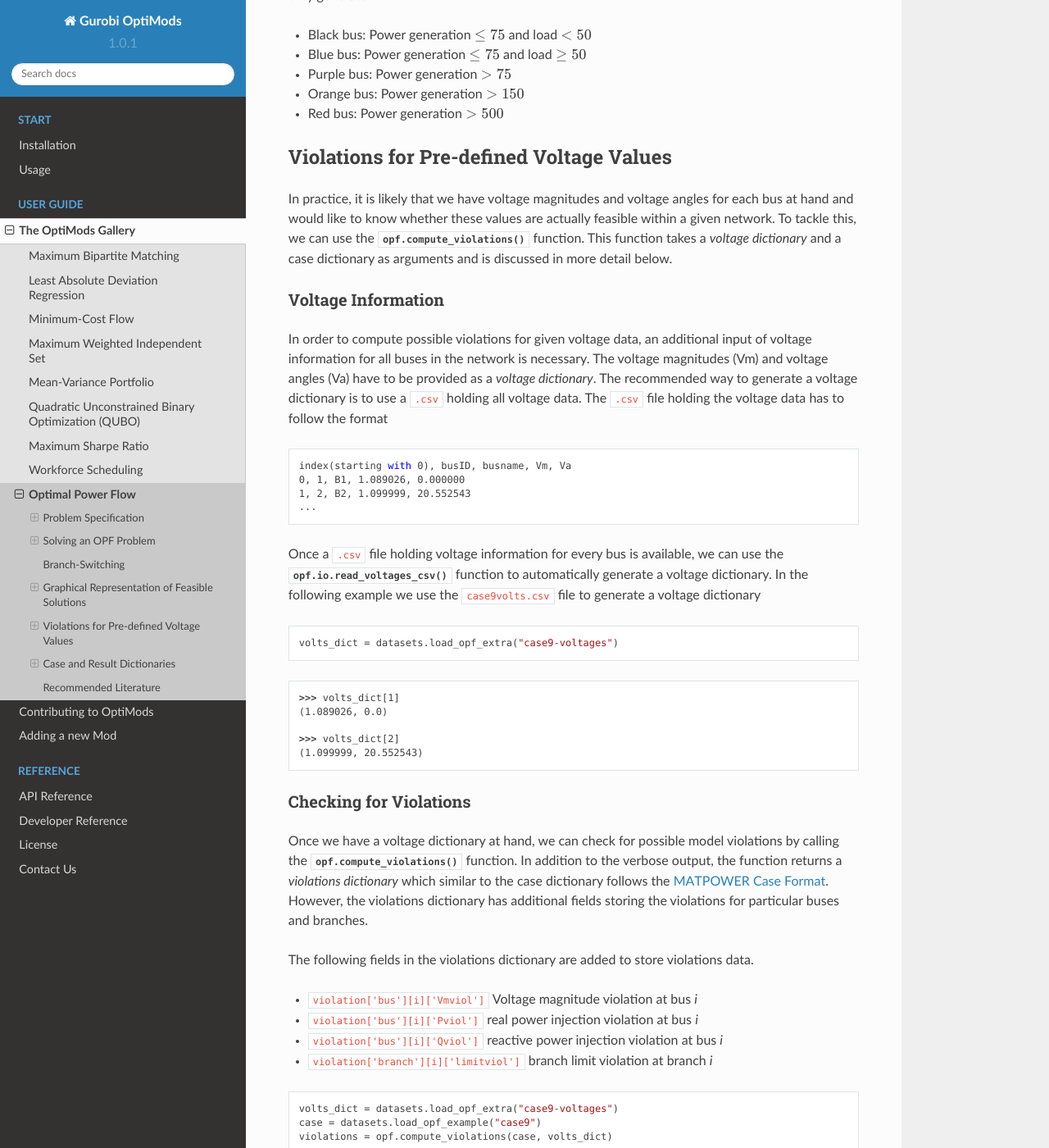
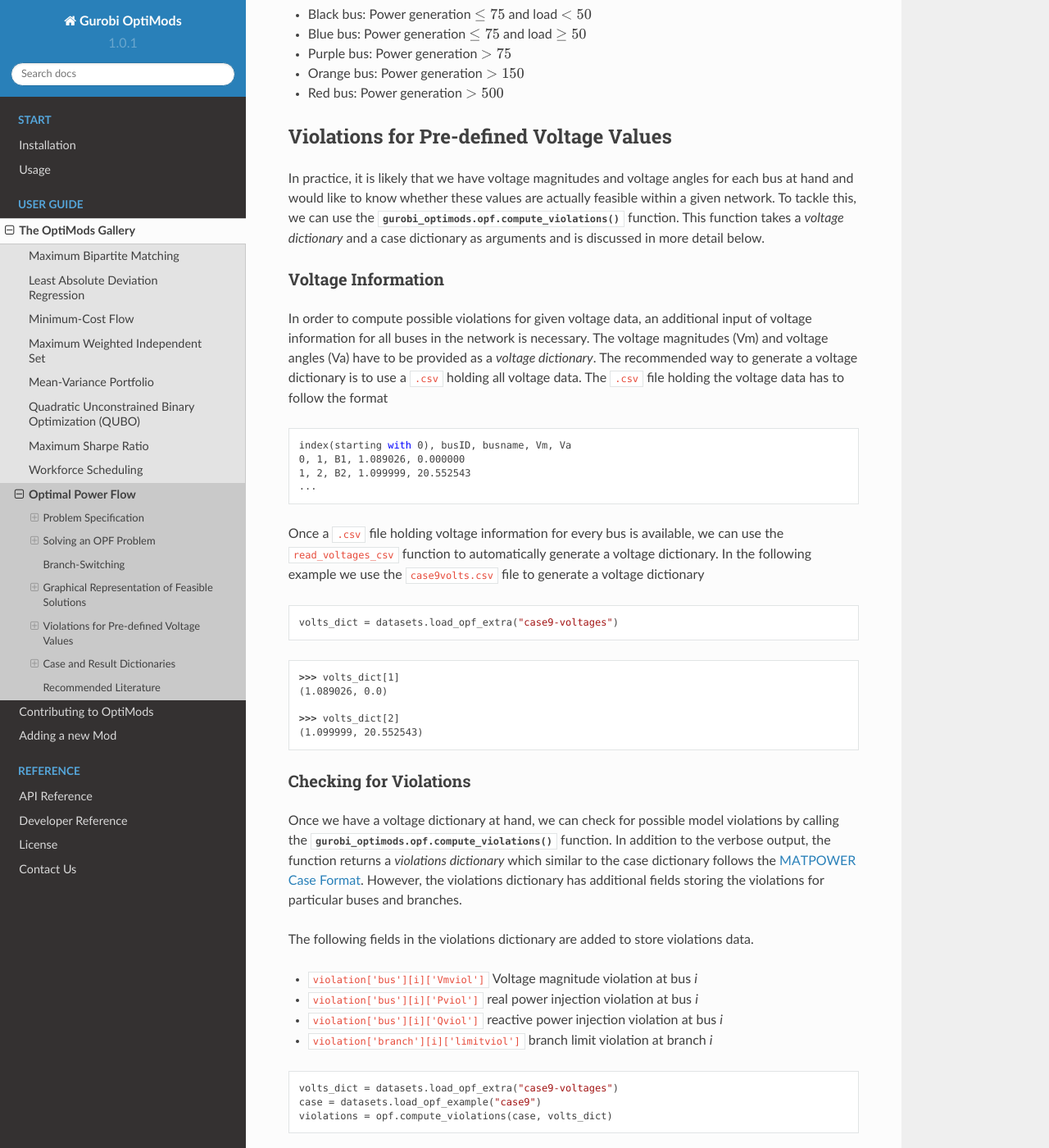
Before and after one commit to Gurobi/gurobi-optimods, a Sphinx documentation site: the page built from docs/source/mods/opf/opf.rst, in a window 1280 px wide and 1400 px high, scrolled down 5082 px. Shown: the whole window at 82% size. Built offline with Sphinx 7.4.7 and the Read the Docs theme 2.0.0, drawn with Linux system fonts in a browser that asks for light colours; some of the changed text lies outside the part shown.

Commit message:
Update linking in docs

```diff
--- a/docs/source/conf.py
+++ b/docs/source/conf.py
@@ -39,6 +39,7 @@
     "numpy": ("https://numpy.org/doc/stable/", None),
     "scipy": ("https://docs.scipy.org/doc/scipy/", None),
     "networkx": ("https://networkx.org/documentation/stable", None),
+    "plotly": ("https://plotly.com/python-api-reference", None),
 }
 
 templates_path = ["_templates"]
--- a/docs/source/mods/opf/opf.rst
+++ b/docs/source/mods/opf/opf.rst
@@ -38,7 +38,7 @@
 Optimization Process
 ~~~~~~~~~~~~~~~~~~~~
 
-After generating a case dictionary, we can solve an OPF problem defined by the given network data. For this task, we use the :meth:`gurobi_optimods.opf.solve_opf` function. We can define the type of the OPF problem that we want to solve by defining the ``opftype`` argument when calling the function. Currently, the available options are ``AC``, ``AC_relax``, and ``DC``.
+After generating a case dictionary, we can solve an OPF problem defined by the given network data. For this task, we use the :func:`gurobi_optimods.opf.solve_opf` function. We can define the type of the OPF problem that we want to solve by defining the ``opftype`` argument when calling the function. Currently, the available options are ``AC``, ``AC_relax``, and ``DC``.
 
 - The ``AC`` setting solves an ACOPF problem defined by the given network data. The ACOPF problem is formulated as a nonconvex bilinear model as described in the :ref:`ACOPF <acopf-label>` section of the :doc:`opf_specification`.
 
@@ -87,7 +87,7 @@
 Branch-Switching
 ----------------
 
-An important extension of the OPF problem is the so-called Branch-Switching, where we are allowed to turn off branches. Note that already turning off a single branch changes the whole power flow through the network. Thus in practice, it is rare that branches are turned off at all. If any are turned off, then it is usually only a small fraction of the overall power grid. For the mathematical formulation, please refer to the :ref:`Branch-Switching <branchswitching-label>` subsection of the :doc:`opf_specification`. In order to enable branch-switching in a given OPF problem, it is necessary to set the ``branchswitching`` argument to ``True`` when calling the :meth:`opf.solve_opf` function. The default value for the ``branchswitching`` argument is ``False`` (turned off). This mod additionally offers the possibility to control the number of branches that has to stay turned on via the ``minactivebranches`` argument. In practice, it is expected that only a very small fraction of branches are turned off. Thus, the default value of the ``minactivebranches`` argument is 0.9 (90%). Additionally, the argument ``usemipstart`` controls whether a trivial starting point for the Branch-Switching MIP is used. The default value is ``False``. In the following, we solve an artificially altered version of a small 9 bus network to see whether branches could be turned off.
+An important extension of the OPF problem is the so-called Branch-Switching, where we are allowed to turn off branches. Note that already turning off a single branch changes the whole power flow through the network. Thus in practice, it is rare that branches are turned off at all. If any are turned off, then it is usually only a small fraction of the overall power grid. For the mathematical formulation, please refer to the :ref:`Branch-Switching <branchswitching-label>` subsection of the :doc:`opf_specification`. In order to enable branch-switching in a given OPF problem, it is necessary to set the ``branchswitching`` argument to ``True`` when calling the :func:`gurobi_optimods.opf.solve_opf` function. The default value for the ``branchswitching`` argument is ``False`` (turned off). This mod additionally offers the possibility to control the number of branches that has to stay turned on via the ``minactivebranches`` argument. In practice, it is expected that only a very small fraction of branches are turned off. Thus, the default value of the ``minactivebranches`` argument is 0.9 (90%). Additionally, the argument ``usemipstart`` controls whether a trivial starting point for the Branch-Switching MIP is used. The default value is ``False``. In the following, we solve an artificially altered version of a small 9 bus network to see whether branches could be turned off.
 
 .. testcode:: opf
 
@@ -135,7 +135,7 @@
    1, 2, B2, 41.271, -73.953
    ...
 
-Once a ``.csv`` file holding bus coordinate information is available, we can use the :meth:`opf.io.read_coords_csv` function to automatically generate a coordinate dictionary. In the following example we use the ``case9coords.csv`` file from our dataset to generate a coordinate dictionary
+Once a ``.csv`` file holding bus coordinate information is available, we can use the ``read_coords_csv`` function to automatically generate a coordinate dictionary. In the following example we use the ``case9coords.csv`` file from our dataset to generate a coordinate dictionary
 
 .. testcode:: opf
 
@@ -186,7 +186,7 @@
 Violations for Pre-defined Voltage Values
 -----------------------------------------
 
-In practice, it is likely that we have voltage magnitudes and voltage angles for each bus at hand and would like to know whether these values are actually feasible within a given network. To tackle this, we can use the :meth:`opf.compute_violations` function. This function takes a *voltage dictionary* and a case dictionary as arguments and is discussed in more detail below.
+In practice, it is likely that we have voltage magnitudes and voltage angles for each bus at hand and would like to know whether these values are actually feasible within a given network. To tackle this, we can use the :func:`gurobi_optimods.opf.compute_violations` function. This function takes a *voltage dictionary* and a case dictionary as arguments and is discussed in more detail below.
 
 
 Voltage Information
@@ -201,7 +201,7 @@
    1, 2, B2, 1.099999, 20.552543
    ...
 
-Once a ``.csv`` file holding voltage information for every bus is available, we can use the :meth:`opf.io.read_voltages_csv` function to automatically generate a voltage dictionary. In the following example we use the ``case9volts.csv`` file to generate a voltage dictionary
+Once a ``.csv`` file holding voltage information for every bus is available, we can use the ``read_voltages_csv`` function to automatically generate a voltage dictionary. In the following example we use the ``case9volts.csv`` file to generate a voltage dictionary
 
 .. testcode:: opf
 
@@ -227,7 +227,7 @@
 Checking for Violations
 ~~~~~~~~~~~~~~~~~~~~~~~
 
-Once we have a voltage dictionary at hand, we can check for possible model violations by calling the :meth:`opf.compute_violations` function. In addition to the verbose output, the function returns a *violations dictionary* which similar to the case dictionary follows the `MATPOWER Case Format <https://matpower.org/docs/ref/matpower7.1/lib/caseformat.html>`_. However, the violations dictionary has additional fields storing the violations for particular buses and branches.
+Once we have a voltage dictionary at hand, we can check for possible model violations by calling the :func:`gurobi_optimods.opf.compute_violations` function. In addition to the verbose output, the function returns a *violations dictionary* which similar to the case dictionary follows the `MATPOWER Case Format <https://matpower.org/docs/ref/matpower7.1/lib/caseformat.html>`_. However, the violations dictionary has additional fields storing the violations for particular buses and branches.
 
 The following fields in the violations dictionary are added to store violations data.
 
@@ -263,7 +263,7 @@
 Inspecting Violations Graphically
 ~~~~~~~~~~~~~~~~~~~~~~~~~~~~~~~~~
 
-Similar to generating a graphical representation of a feasible solution, it is also possible to generate a figure representing the violations within a given power grid. We can use the :meth:`generate_opf_violations_figure` to generate a :class:`plotly.graph_objects.Figure` object that can be displayed in, e.g., a browser window. Please note that it is required to install the ``plotly`` package to use this functionality. In addition to bus coordinates and case information, we also need to provide the violations dictionary to the function. In the following we use the previously discussed violated solution and plot the result.
+Similar to generating a graphical representation of a feasible solution, it is also possible to generate a figure representing the violations within a given power grid. We can use the :func:`gurobi_optimods.opf.violation_plot` to generate a :class:`plotly.graph_objects.Figure` object that can be displayed in, e.g., a browser window. Please note that it is required to install the ``plotly`` package to use this functionality. In addition to bus coordinates and case information, we also need to provide the violations dictionary to the function. In the following we use the previously discussed violated solution and plot the result.
 
 .. code-block::
 
@@ -321,7 +321,7 @@
     >>> generatorcosts[2]
     {'costtype': 2.0, 'startup': 3000.0, 'shutdown': 0.0, 'n': 3.0, 'costvector': [0.1225, 1.0, 335.0]}
 
-There is also the convenience function :meth:`opf.read_case_matpower` which reads in a standard MATLAB ``.mat`` data file holding the network data. The data stored in the ``.mat`` file has to follow the `MATPOWER Case Format conventions <https://matpower.org/docs/ref/matpower7.1/lib/caseformat.html>`_ in order to be accepted by the function. This function returns a case dictionary which can be read by the solver methods::
+There is also the convenience function :func:`gurobi_optimods.opf.read_case_matpower` which reads in a standard MATLAB ``.mat`` data file holding the network data. The data stored in the ``.mat`` file has to follow the `MATPOWER Case Format conventions <https://matpower.org/docs/ref/matpower7.1/lib/caseformat.html>`_ in order to be accepted by the function. This function returns a case dictionary which can be read by the solver methods::
 
     case = opf.read_case_matpower("my_case.mat")
     solution = solve_opf(case, opftype="AC")
```
